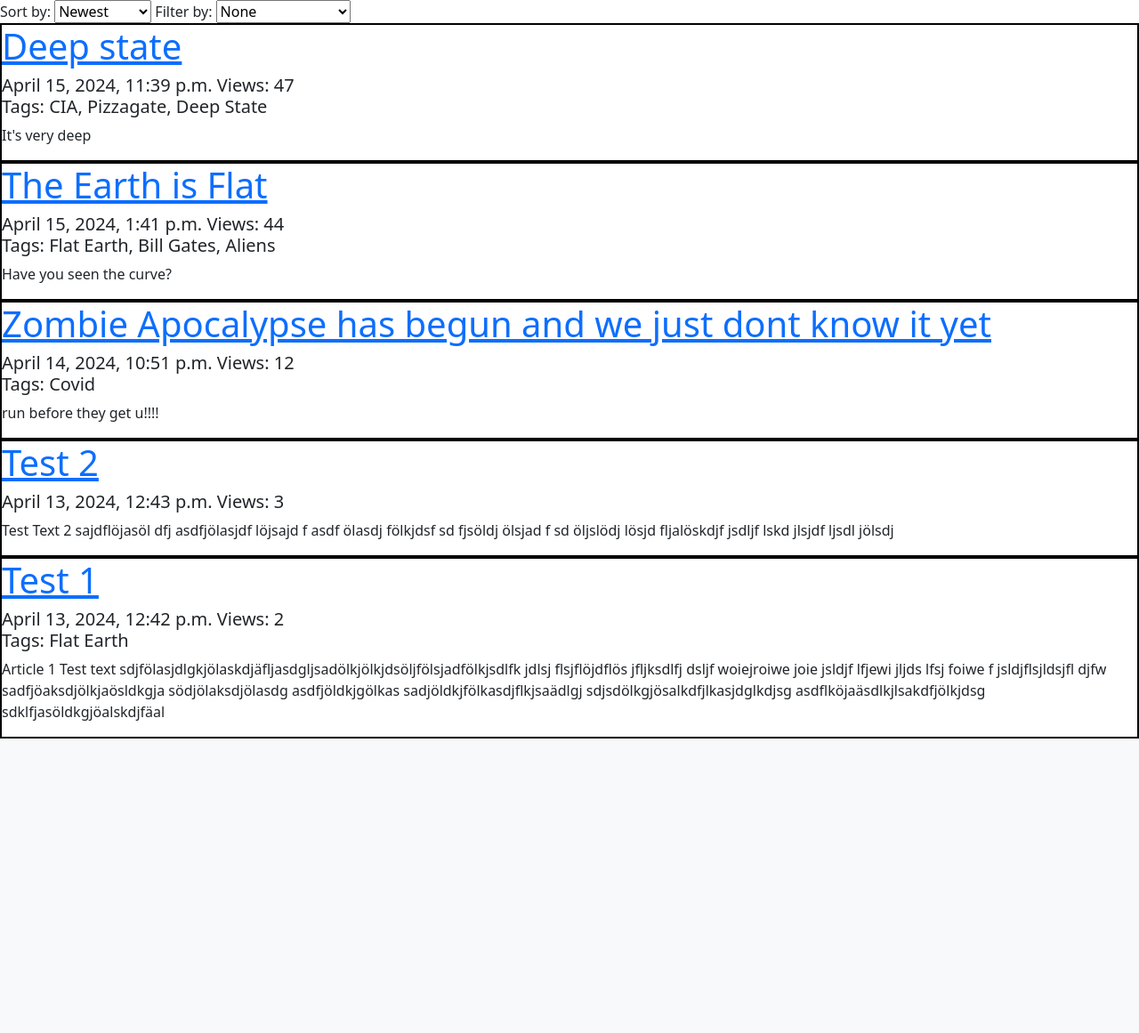
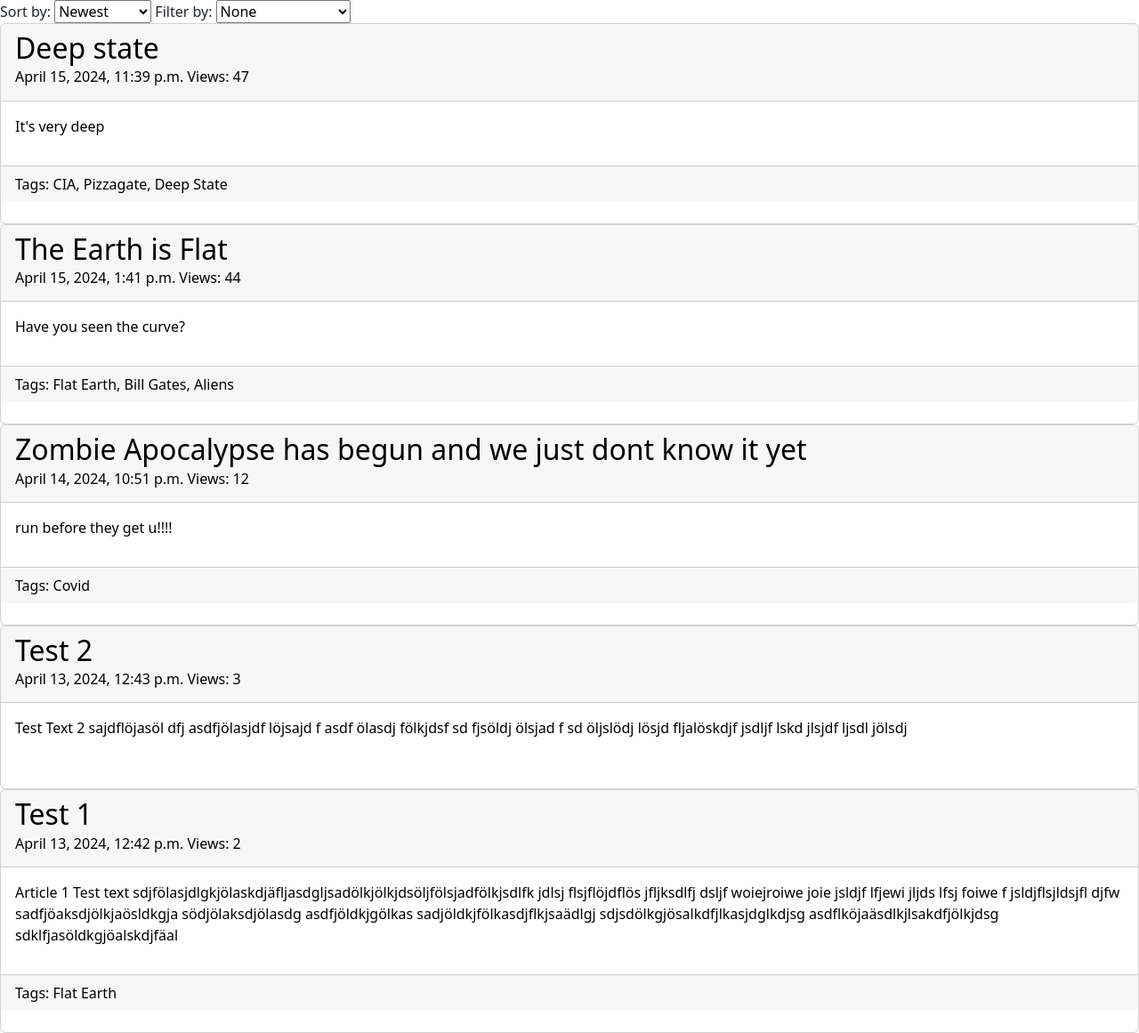
Before and after one commit to chessjodo/django-website, a Django app: page /articles/ in a window 1280 px wide. Shown: the part 56-1217 px from the top of the page at 89% size. Before the commit the page ends 886 px from the top, so only its background shows below. Run offline with Django 5.2, Linux system fonts and the light colour scheme; data comes from the database, SQL or seed files in the repository; both versions use the stored data as it was after the commit.

Commit message:
add formatting to index page

```diff
--- a/website/articles/templates/articles/index.html
+++ b/website/articles/templates/articles/index.html
@@ -21,19 +21,27 @@
 {% if articles_list %}
   <div>
     {% for article in articles_list %}
-    <div style="border: 2px solid black;">
-      <h1><a href="{% url 'articles:article' article.id %}">{{ article.heading }}</a></h1>
-      <h5> {{ article.pub_date }} Views: {{ article.view_count }}<br>
-        {% if article.tags.all %}
-          Tags:
+    <a href="{% url 'articles:article' article.id %}" class="card-link">
+    <div class="card">
+      <div class = "card-header">
+        <h2 class="card-title">{{ article.heading }}</h2>
+        <h6 class="card-subtitle mb-2 text-body-secondary"> {{ article.pub_date }} Views: {{ article.view_count }}</h6>
+      </div>
+      <div class="card-body">
+        <p> {{ article.text }} </p>
+      </div>
+      {% if article.tags.all %}
+       <div class="card-footer">
+         Tags:
             {% for item in article.tags.all %}
               {{ item.text }}{% if not forloop.last %}, {% endif %}
             {% endfor %}
-        {% endif %}</h5>
-      <p> {{ article.text }} </p>
-    </div>
+       </div>
+      {% endif %}
+    </a><br>
+  </div>
   {% endfor %}
-  </div>
+</div>
 {% else %}
     <p>No Articles are available.</p>
 {% endif %}
--- a/website/templates/base.html
+++ b/website/templates/base.html
@@ -9,4 +9,10 @@
     {% include "navbar.html" %}
     <script src="https://cdn.jsdelivr.net/npm/bootstrap@5.2.3/dist/js/bootstrap.bundle.min.js" integrity="sha384-kenU1KFdBIe4zVF0s0G1M5b4hcpxyD9F7jL+jjXkk+Q2h455rYXK/7HAuoJl+0I4" crossorigin="anonymous"></script>
   </body>
+  <style>
+    .card-link {
+        text-decoration: none;
+        color: black;
+    }
+</style>
 </html>
```
Also changed, not shown: website/db.sqlite3.
